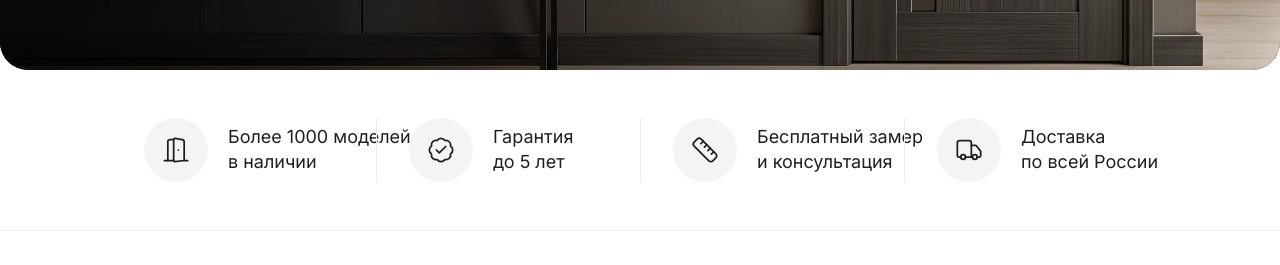
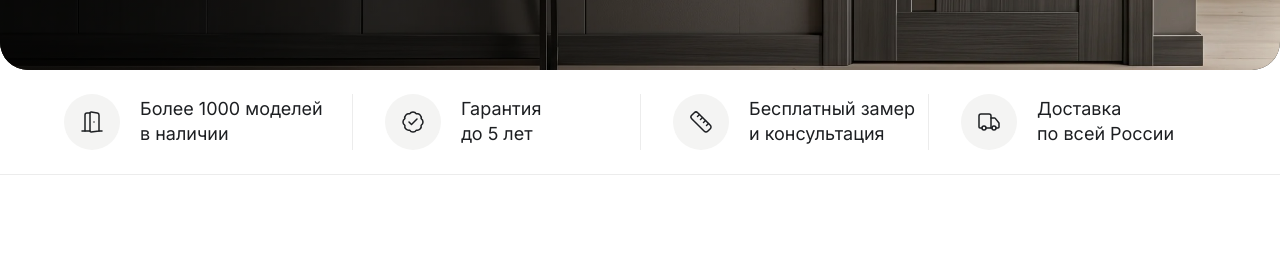
Before and after one commit to MagaSabir/door-app, a Next.js app: page / in a window 1280 px wide. Shown: the part 790-1055 px from the top of the page. Built offline with nearby package versions, Linux system fonts and the light colour scheme; no server answers.

Commit message:
style: make features strip compact and aligned
Lower height on desktop so it fits on the first screen together with the hero; left edge aligned with the logo.

```diff
--- a/src/components/features.tsx
+++ b/src/components/features.tsx
@@ -10,16 +10,16 @@ const features = [
 export function Features() {
   return (
     <section className="border-b border-line bg-white">
-      <ul className="mx-auto grid max-w-[1440px] grid-cols-3 px-4 py-6 lg:grid-cols-4 lg:px-28 lg:py-12">
+      <ul className="mx-auto grid max-w-[1440px] grid-cols-3 px-4 py-6 lg:grid-cols-4 lg:px-10 lg:py-6 xl:px-16">
         {features.map(({ icon: Icon, title, text, desktopOnly }, i) => (
           <li
             key={title}
             className={`flex-col gap-3 px-2 lg:flex-row lg:items-center lg:gap-5 lg:px-6 xl:px-8 ${
               desktopOnly ? "hidden lg:flex" : "flex"
-            } ${i > 0 ? "border-l border-line" : "lg:pl-0"}`}
+            } ${i > 0 ? "border-l border-line" : "lg:pl-0 xl:pl-0"}`}
           >
-            <span className="grid size-11 shrink-0 place-items-center rounded-full bg-surface lg:size-16">
-              <Icon className="size-5 stroke-[1.5] lg:size-7" />
+            <span className="grid size-11 shrink-0 place-items-center rounded-full bg-surface lg:size-14">
+              <Icon className="size-5 stroke-[1.5] lg:size-6" />
             </span>
             <p className="text-sm leading-snug text-ink lg:whitespace-nowrap lg:text-base xl:text-lg">
               {title}
```
